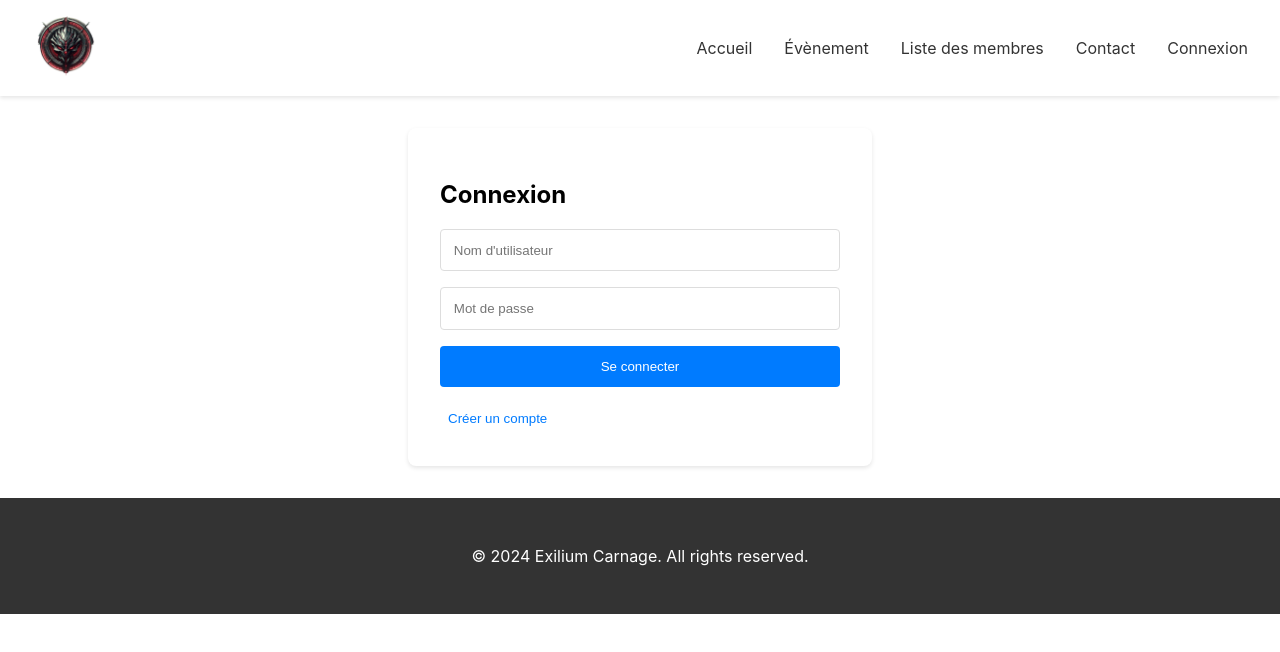
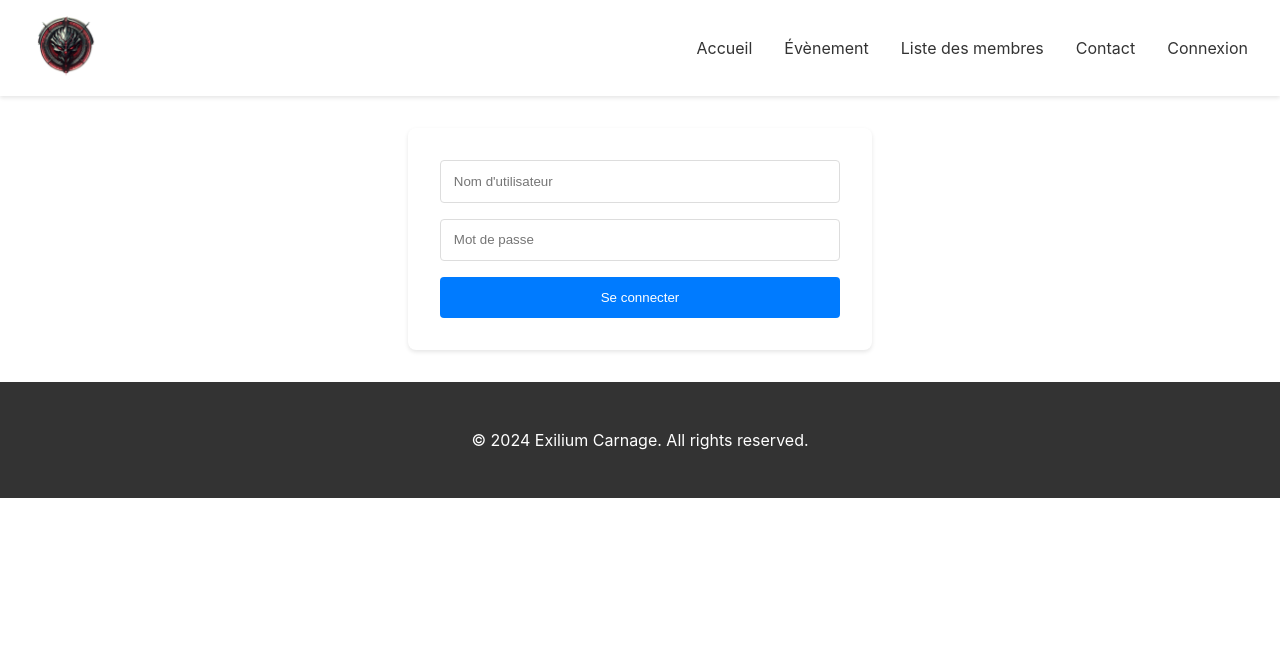
Before and after one commit to Dylserker/Exilium_Carnage_Warframe, a React (Create React App) app: page /auth in a window 1280 px wide. Shown: the top 652 px of the page. Built offline with nearby package versions, Linux system fonts and the light colour scheme.

Commit message:
Simulation de connexion

```diff
--- a/src/App.tsx
+++ b/src/App.tsx
@@ -45,8 +45,14 @@ function App() {
                         <Route path="/" element={<Home />} />
                         <Route path="/event" element={<Event />} />
                         <Route path="/contact" element={<Contact />} />
-                        <Route path="/auth" element={<Auth />} />
-                        <Route path="/profile" element={<Profile />} />
+                        <Route
+                            path="/auth"
+                            element={<Auth setIsLoggedIn={setIsLoggedIn} setUsername={setUsername} />}
+                        />
+                        <Route
+                            path="/profile"
+                            element={<Profile username={username} />}
+                        />
                     </Routes>
                 </main>
                 <Footer />
--- a/src/components/Auth.tsx
+++ b/src/components/Auth.tsx
@@ -1,80 +1,40 @@
 import React, { useState } from 'react';
 import { useNavigate } from 'react-router-dom';
 
-interface User {
-    username: string;
-    password: string;
-    email: string;
+interface AuthProps {
+    setIsLoggedIn: (value: boolean) => void;
+    setUsername: (value: string) => void;
 }
 
-const Auth = () => {
-    const [isLogin, setIsLogin] = useState(true);
-    const [formData, setFormData] = useState({
-        username: '',
-        password: '',
-        email: ''
-    });
+const Auth = ({ setIsLoggedIn, setUsername }: AuthProps) => {
+    const [loginData, setLoginData] = useState({ username: '', password: '' });
     const navigate = useNavigate();
 
     const handleSubmit = (e: React.FormEvent) => {
         e.preventDefault();
-        const users = JSON.parse(localStorage.getItem('users') || '[]');
-
-        if (isLogin) {
-            const user = users.find((u: User) =>
-                u.username === formData.username && u.password === formData.password
-            );
-            if (user) {
-                localStorage.setItem('currentUser', JSON.stringify(user));
-                navigate('/');
-            } else {
-                alert('Identifiants incorrects');
-            }
-        } else {
-            if (users.some((u: User) => u.username === formData.username)) {
-                alert('Nom d\'utilisateur déjà pris');
-                return;
-            }
-            users.push(formData);
-            localStorage.setItem('users', JSON.stringify(users));
-            setIsLogin(true);
-        }
+        // Simulate login
+        setIsLoggedIn(true);
+        setUsername(loginData.username);
+        navigate('/profile');
     };
 
     return (
         <div className="auth-container">
-            <h2>{isLogin ? 'Connexion' : 'Inscription'}</h2>
-            <form onSubmit={handleSubmit} className="auth-form">
+            <form className="auth-form" onSubmit={handleSubmit}>
                 <input
                     type="text"
                     placeholder="Nom d'utilisateur"
-                    value={formData.username}
-                    onChange={(e) => setFormData({...formData, username: e.target.value})}
+                    value={loginData.username}
+                    onChange={(e) => setLoginData({ ...loginData, username: e.target.value })}
                 />
-                {!isLogin && (
-                    <input
-                        type="email"
-                        placeholder="Email"
-                        value={formData.email}
-                        onChange={(e) => setFormData({...formData, email: e.target.value})}
-                    />
-                )}
                 <input
                     type="password"
                     placeholder="Mot de passe"
-                    value={formData.password}
-                    onChange={(e) => setFormData({...formData, password: e.target.value})}
+                    value={loginData.password}
+                    onChange={(e) => setLoginData({ ...loginData, password: e.target.value })}
                 />
-                <button type="submit">
-                    {isLogin ? 'Se connecter' : 'S\'inscrire'}
-                </button>
+                <button type="submit">Se connecter</button>
             </form>
-            <button
-                className="switch-auth"
-                onClick={() => setIsLogin(!isLogin)}
-            >
-                {isLogin ? 'Créer un compte' : 'Déjà inscrit ?'}
-            </button>
         </div>
     );
 };
--- a/src/components/Profile.tsx
+++ b/src/components/Profile.tsx
@@ -1,6 +1,10 @@
 import React from 'react';
 
-const Profile = () => {
+interface ProfileProps {
+    username: string | null;
+}
+
+const Profile = ({ username }: ProfileProps) => {
     return (
         <div className="profile-container">
             <h2>Mon Profil</h2>
@@ -8,28 +12,9 @@ const Profile = () => {
                 <section className="user-info">
                     <h3>Informations personnelles</h3>
                     <div className="info-group">
-                        <p><strong>Nom d'utilisateur:</strong> {/* Add username from auth state */}</p>
-                        <p><strong>Rôle:</strong> {/* Add user role */}</p>
-                        <p><strong>Email:</strong> {/* Add user email */}</p>
-                    </div>
-                </section>
-
-                <section className="user-files">
-                    <h3>Mes fichiers importés</h3>
-                    <div className="files-list">
-                        <table>
-                            <thead>
-                            <tr>
-                                <th>Nom du fichier</th>
-                                <th>Date d'import</th>
-                                <th>Type</th>
-                                <th>Actions</th>
-                            </tr>
-                            </thead>
-                            <tbody>
-                            {/* Add mapping of user's files */}
-                            </tbody>
-                        </table>
+                        <p><strong>Nom d'utilisateur:</strong> {username}</p>
+                        <p><strong>Rôle:</strong> Membre</p>
+                        <p><strong>Email:</strong> {/* email will be added later */}</p>
                     </div>
                 </section>
             </div>
```
